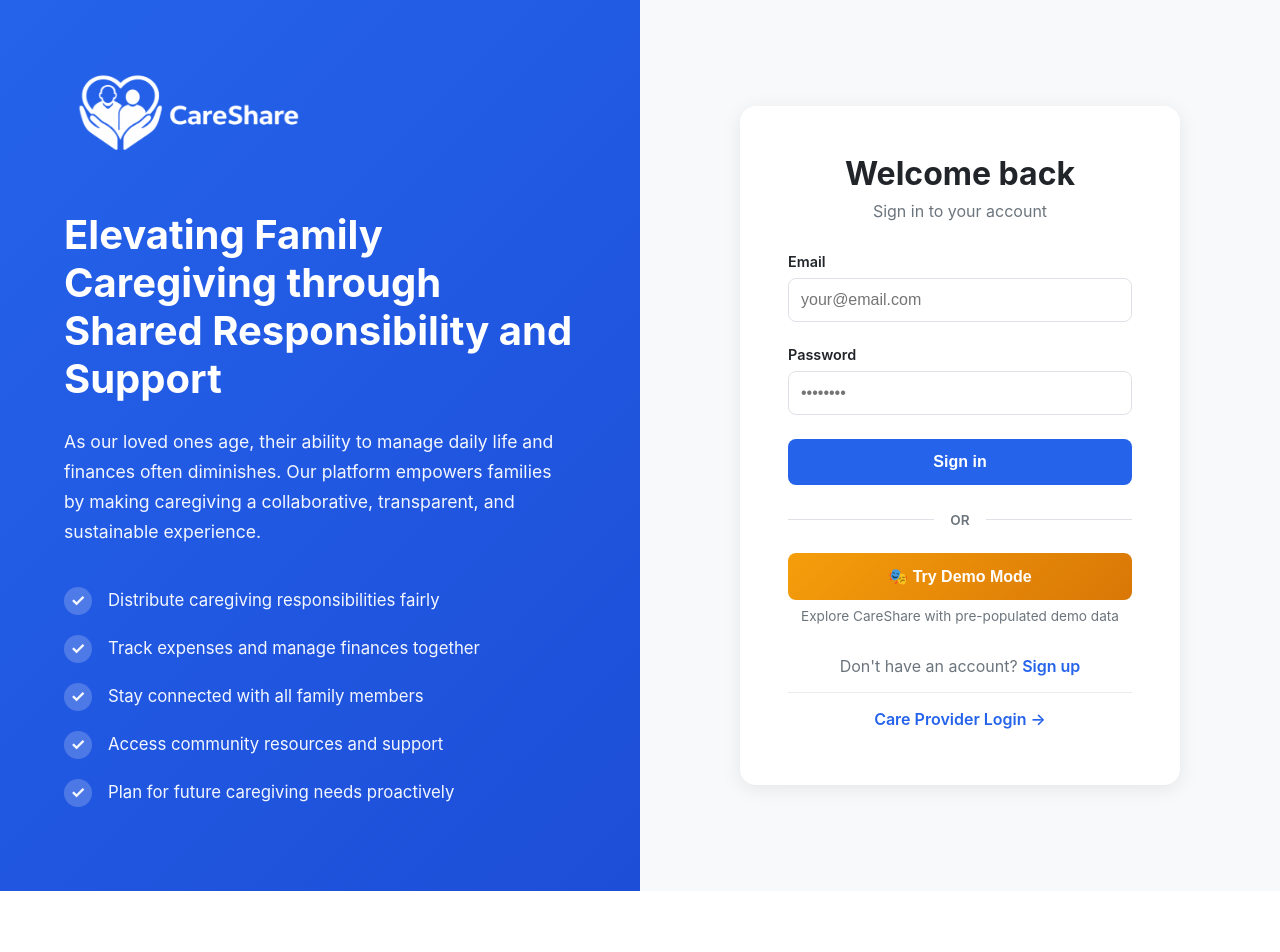
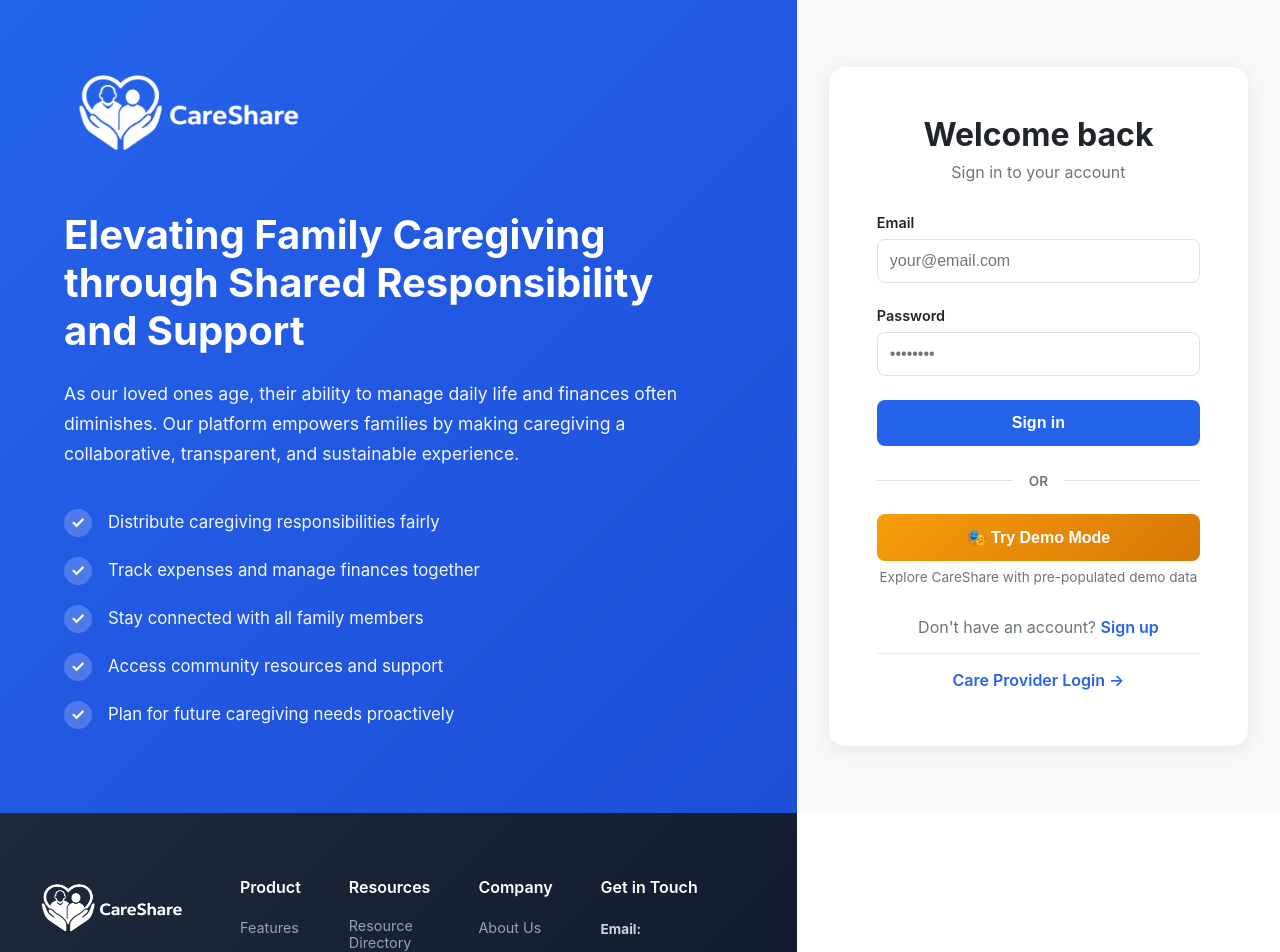
Before and after one commit to EjMackSPD/careshare, a Next.js app: page /login in a window 1280 px wide. Shown: the top 952 px of the page. Before the commit the page ends 891 px from the top, so only its background shows below. Built offline with nearby package versions, Linux system fonts and the light colour scheme.

Commit message:
Add footer to login, signup, and family pages - Add Footer to login page - Add Footer to signup page - Add FooterWithSidebar to family list page - Footer now on all major pages with proper positioning

```diff
--- a/app/family/page.tsx
+++ b/app/family/page.tsx
@@ -4,6 +4,7 @@
 import Link from 'next/link'
 import Navigation from '@/app/components/Navigation'
 import LeftNavigation from '@/app/components/LeftNavigation'
+import FooterWithSidebar from '@/app/components/FooterWithSidebar'
 import styles from './page.module.css'
 
 export default async function FamiliesPage() {
@@ -99,6 +100,7 @@
         )}
         </main>
       </div>
+      <FooterWithSidebar />
     </div>
   )
 }
--- a/app/login/page.tsx
+++ b/app/login/page.tsx
@@ -5,6 +5,7 @@
 import { useRouter } from 'next/navigation'
 import Link from 'next/link'
 import Image from 'next/image'
+import Footer from '@/app/components/Footer'
 import styles from './page.module.css'
 
 export default function Login() {
@@ -197,6 +198,7 @@
           </div>
         </div>
       </div>
+      <Footer />
     </div>
   )
 }
--- a/app/signup/page.tsx
+++ b/app/signup/page.tsx
@@ -4,6 +4,7 @@
 import { useRouter } from 'next/navigation'
 import Link from 'next/link'
 import Image from 'next/image'
+import Footer from '@/app/components/Footer'
 import styles from './page.module.css'
 
 export default function Signup() {
@@ -153,6 +154,7 @@
           </p>
         </div>
       </div>
+      <Footer />
     </div>
   )
 }
```
